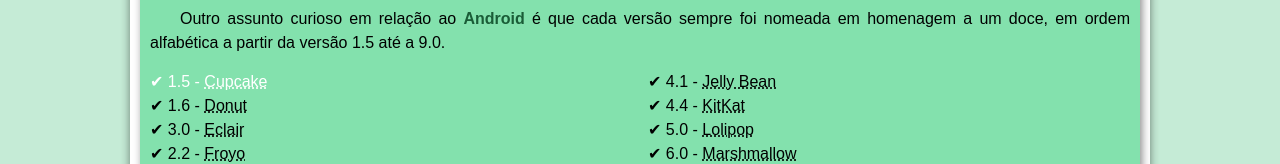
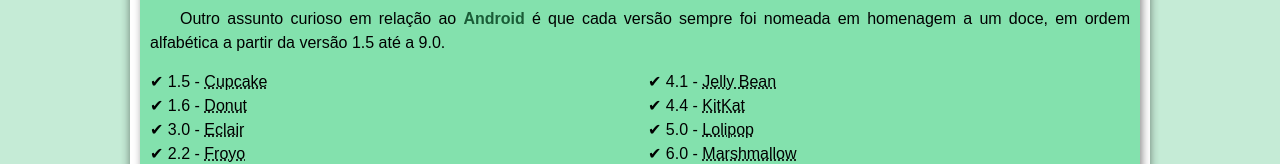
Before and after one commit to igorjosecm/projeto-android, a plain HTML site: page index.html in a window 1280 px wide. Shown: the part 2333-2497 px from the top of the page. Drawn offline with Linux system fonts and the light colour scheme.

Commit message:
mudanca no estilo

```diff
--- a/index.html
+++ b/index.html
@@ -74,7 +74,7 @@
                     Outro assunto curioso em relação ao <strong>Android</strong> é que cada versão sempre foi nomeada em homenagem a um doce, em ordem alfabética a partir da versão 1.5 até a 9.0.
                 </p>
                 <ul>
-                    <li style="color: white;">1.5 - <abbr title="Bolo de copo">Cupcake</abbr></li>
+                    <li>1.5 - <abbr title="Bolo de copo">Cupcake</abbr></li>
                     <li>1.6 - <abbr title="Rosquinha">Donut</abbr></li>
                     <li>3.0 - <abbr title="Bomba">Eclair</abbr></li>
                     <li>2.2 - <abbr title="Iogurte Congelado">Froyo</abbr></li>
```
